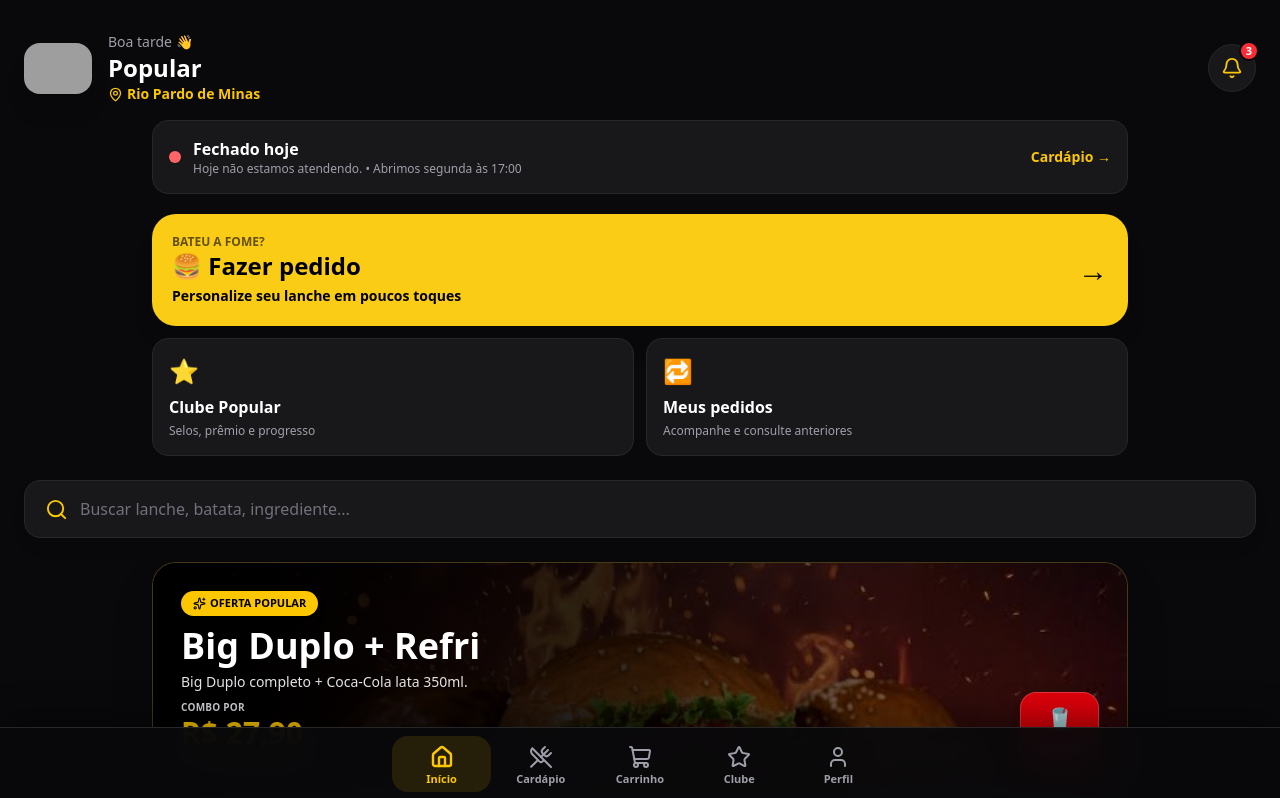
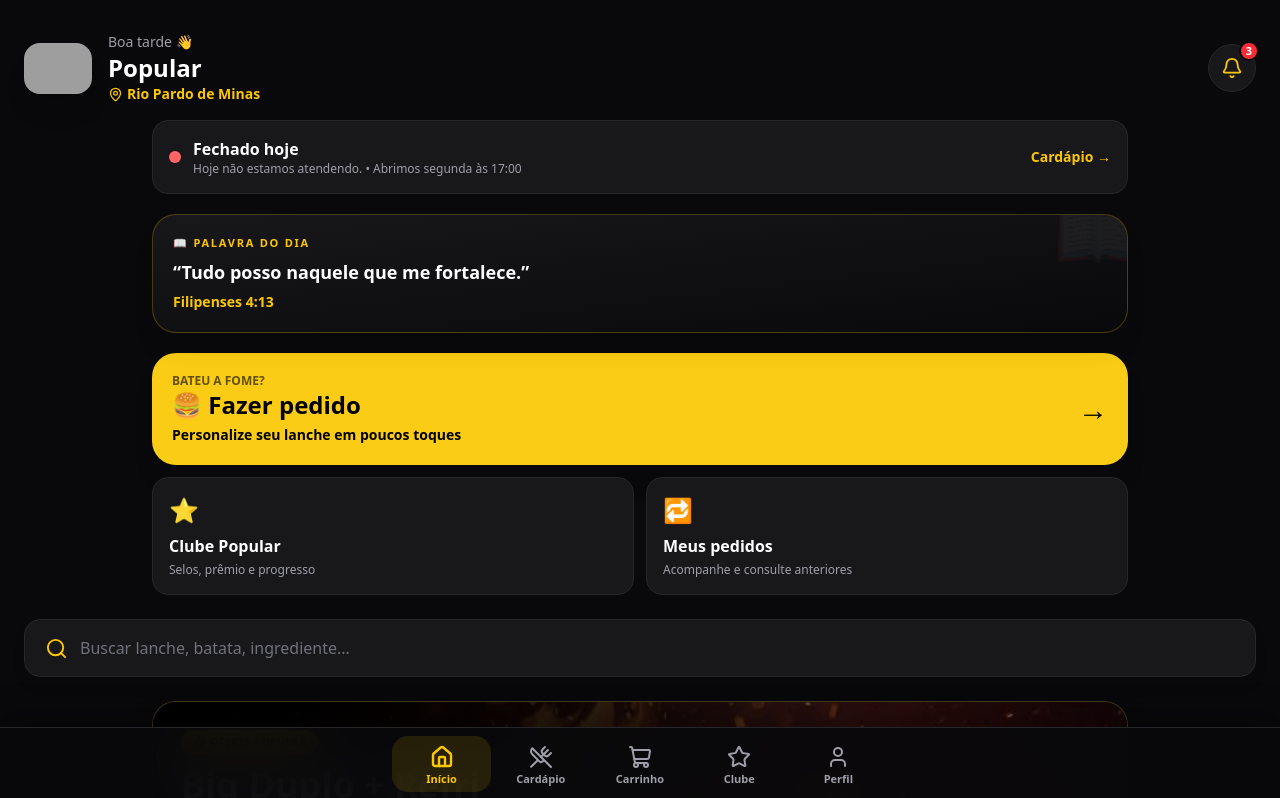
Before and after one commit to UniversalKnowledgeEcosystem/popular-app, a Next.js app: page / in a window 1280 px wide. Shown: the top 798 px of the page. Built offline with nearby package versions, Linux system fonts and the light colour scheme; grey boxes are pictures that could not be loaded.

Commit message:
Exibe boas-vindas bíblicas e Palavra do Dia na home

```diff
--- a/app/page.tsx
+++ b/app/page.tsx
@@ -7,10 +7,14 @@ import FeaturedProducts from "./components/FeaturedProducts";
 import LoyaltyCard from "./components/LoyaltyCard";
 import LocationCard from "./components/LocationCard";
 import StoreStatus from "./components/StoreStatus";
+import BiblicalWelcome from "./components/BiblicalWelcome";
+import WordOfDay from "./components/WordOfDay";
 
 export default function Home(){return <main className="min-h-screen bg-zinc-950 text-white pb-32">
+ <BiblicalWelcome/>
  <Header/>
  <StoreStatus/>
+ <WordOfDay/>
  <section className="px-6 mt-5 max-w-5xl mx-auto">
   <div className="grid grid-cols-2 gap-3">
    <Link href="/cardapio" className="popular-primary col-span-2 rounded-3xl p-5 flex items-center justify-between shadow-xl active:scale-[.99] transition"><div><p className="text-xs font-black uppercase opacity-60">Bateu a fome?</p><h2 className="text-2xl font-black">🍔 Fazer pedido</h2><p className="text-sm font-semibold mt-1">Personalize seu lanche em poucos toques</p></div><span className="text-3xl">→</span></Link>
```
